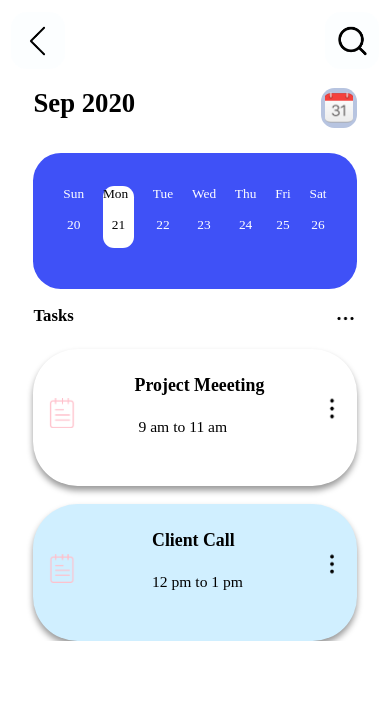
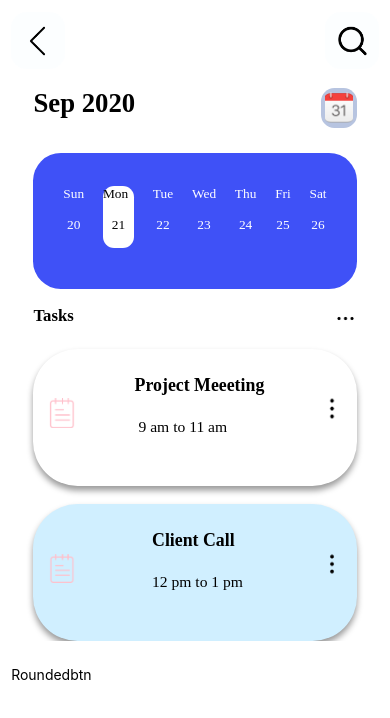
Before and after one commit to Mansoorali121/React-Native-Interview-Preparation, a React Native app: screen / in a window 390 px wide. Shown: the top 718 px of the page. Built offline with nearby package versions, Linux system fonts and the light colour scheme.

Commit message:
rounded btn

```diff
--- a/App.js
+++ b/App.js
@@ -156,6 +156,7 @@ import Selecteditem from './src/components/Selecteditem';
 import T3cardheader from "./src/components/T3cardheader";
 import T3card from "./src/components/T3card";
 import T2footer from "./src/components/T2footer";
+import Roundedbtn from "./src/components/Roundedbtn";
 
 const App = () => {
   return (
@@ -166,6 +167,7 @@ const App = () => {
         <Selecteditem />
         <T3cardheader/>
         <T3card />
+        <Roundedbtn/>
       </View>
     </View>
   );
--- /dev/null
+++ b/src/components/Roundedbtn.js
@@ -0,0 +1,17 @@
+import { StyleSheet, Text, View } from 'react-native'
+import React from 'react'
+import { vs } from 'react-native-size-matters';
+
+const Roundedbtn = () => {
+  return (
+    <View style={styles.container}>
+      <Text>Roundedbtn</Text>
+    </View>
+  )
+}
+
+export default Roundedbtn;
+
+const styles = StyleSheet.create({
+    container:{marginTop:vs(20)},
+})
```
